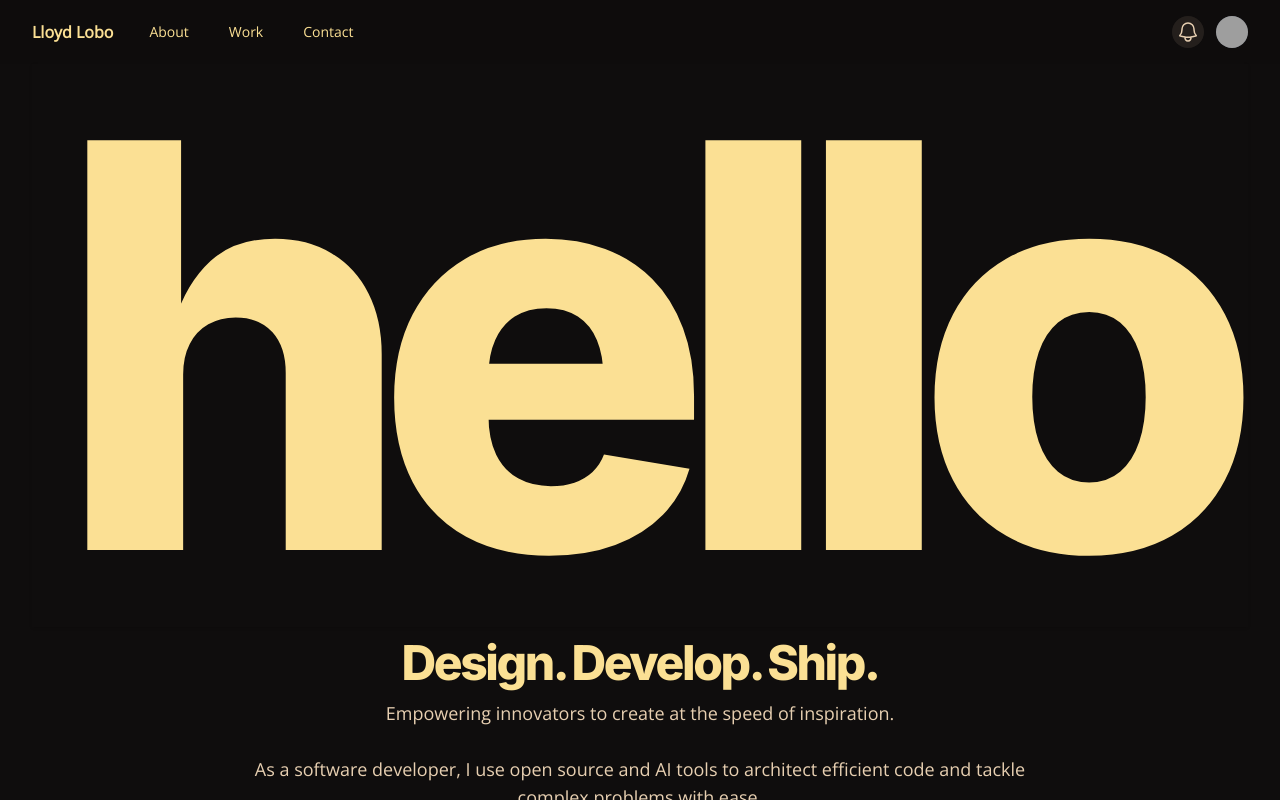
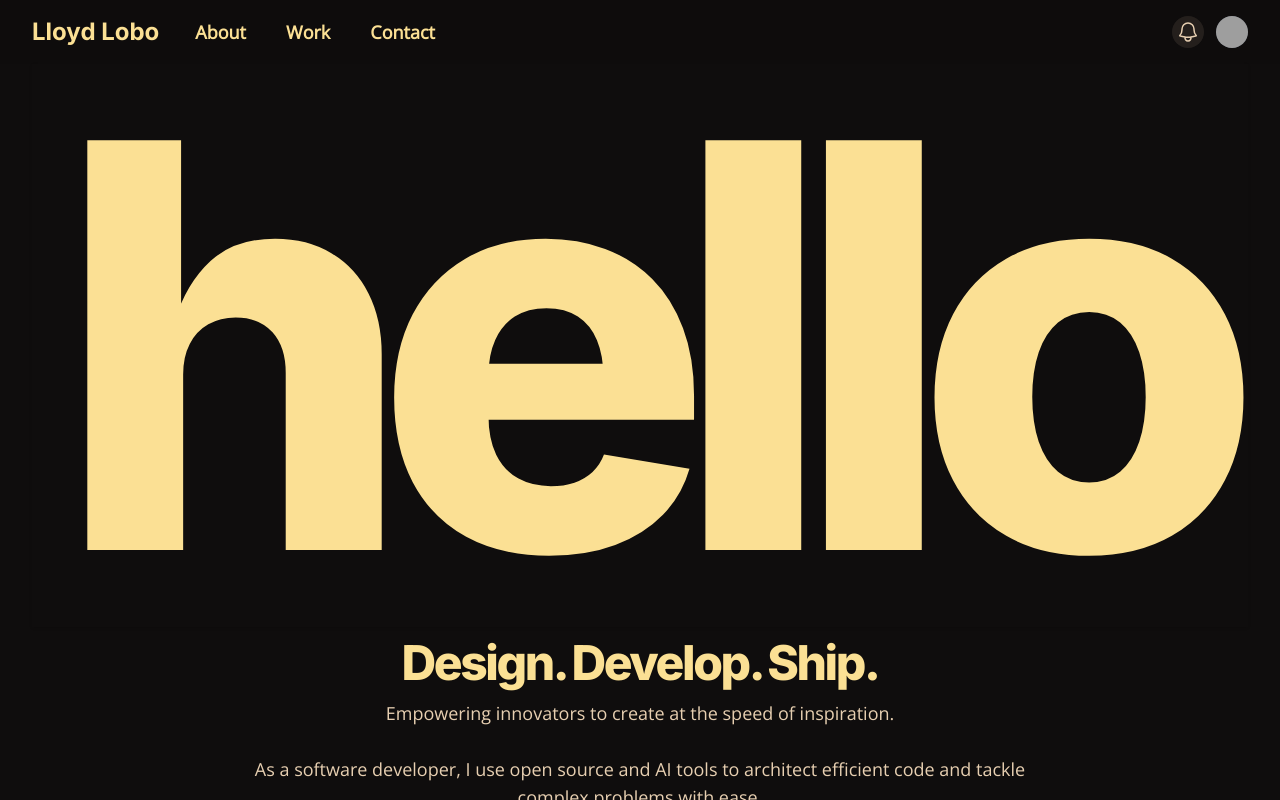
Before and after one commit to lloydlobo/lloydlobo.com, a Next.js app: page / in a window 1280 px wide. Built offline with nearby package versions, Linux system fonts and the light colour scheme; grey boxes are pictures that could not be loaded.

Commit message:
style: increase logo text size

```diff
--- a/components/Layout.tsx
+++ b/components/Layout.tsx
@@ -4,7 +4,6 @@ import Head from "next/head";
 // import styles from "@/styles/Home.module.css";
 // import { SearchBar } from "@/components/search/SearchBar";
 import { NavbarDark } from "@/components/layout/NavbarDark";
-
 type Props = {
   children?: ReactNode;
   title?: string;
--- a/components/layout/NavbarDark.tsx
+++ b/components/layout/NavbarDark.tsx
@@ -3,6 +3,9 @@ import { Disclosure, Menu, Transition } from "@headlessui/react";
 import { Bars3Icon, BellIcon, XMarkIcon } from "@heroicons/react/24/outline";
 import Link from "next/link";
 
+import { Inter } from "next/font/google";
+
+const inter = Inter({ subsets: ["latin"] });
 const navigation = [
   { name: "Home", href: "/", current: true },
   { name: "About", href: "/about", current: false },
@@ -37,7 +40,9 @@ export function NavbarDark() {
                   href="/"
                   className="flex flex-shrink-0 items-center font-semibold decoration-accent underline-offset-8 hover:text-accent hover:underline"
                 >
-                  Lloyd Lobo
+                  <span className={`text-2xl font-bold ${inter.className}`}>
+                    Lloyd Lobo
+                  </span>
                 </Link>
                 <div className="hidden sm:ml-6 sm:block">
                   <div className="flex space-x-4">
@@ -53,7 +58,7 @@ export function NavbarDark() {
                               item.current
                                 ? "bg-gray-900 text-primary"
                                 : "text-primary decoration-accent underline-offset-8 hover:text-accent hover:underline",
-                              "rounded-md px-3 py-2 text-sm font-medium"
+                              "rounded-md px-3 py-2 text-lg font-bold"
                             )}
                             aria-current={item.current ? "page" : undefined}
                           >
```
